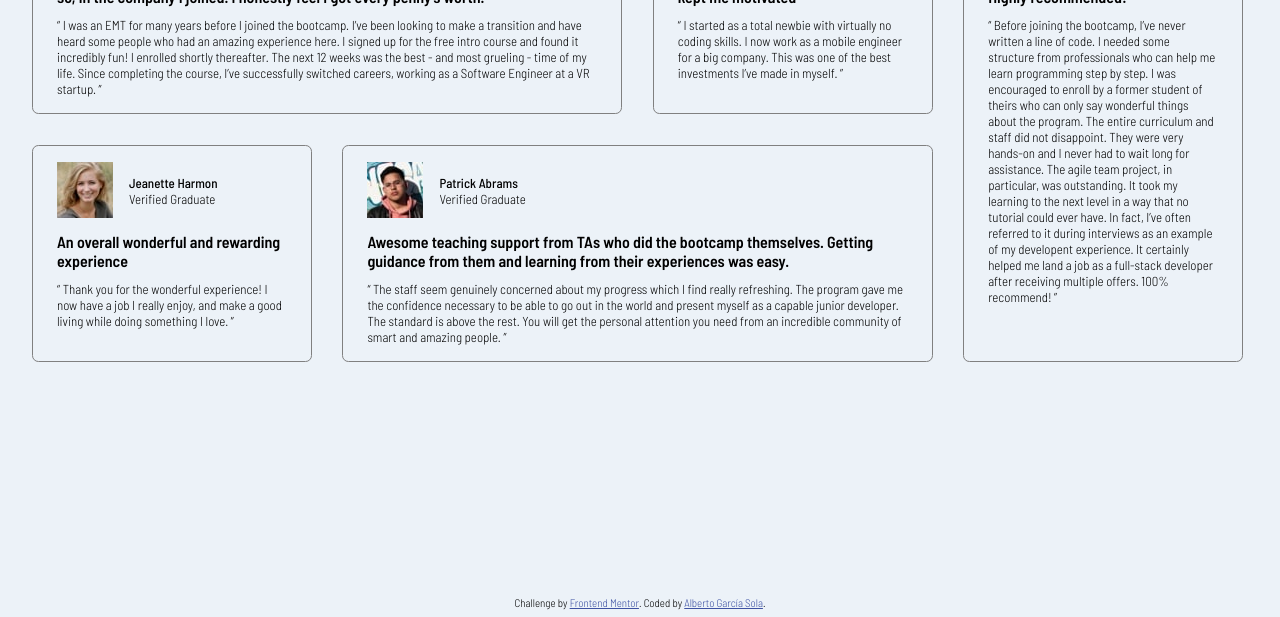
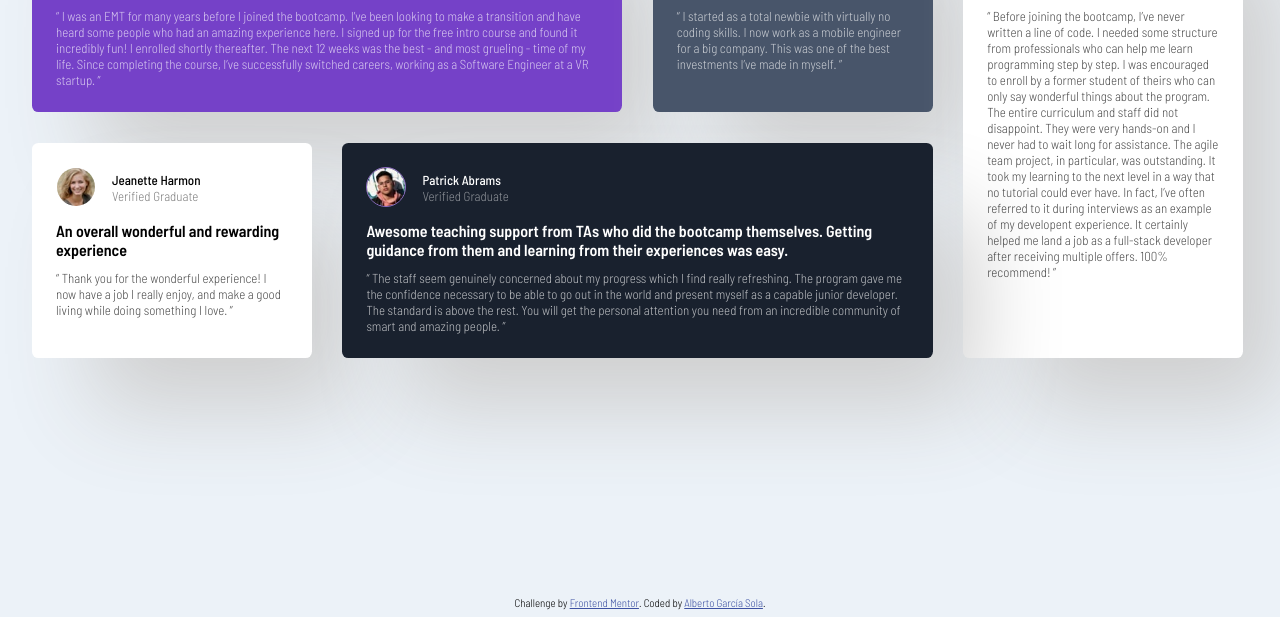
Before and after one commit to dawalberto/Testimonials-grid-section, a plain HTML site: page index.html in a window 1280 px wide. Shown: the part 183-800 px from the top of the page. Drawn offline with Linux system fonts and the light colour scheme.

Commit message:
Colors and images finished

```diff
--- a/styles.css
+++ b/styles.css
@@ -1,6 +1,16 @@
 @import url('https://fonts.googleapis.com/css2?family=Barlow+Semi+Condensed:wght@300&display=swap');
 @import url('https://fonts.googleapis.com/css2?family=Barlow+Semi+Condensed:wght@500&display=swap');
 @import url('https://fonts.googleapis.com/css2?family=Barlow+Semi+Condensed:wght@600&display=swap');
+
+:root {
+    --violet: hsl(263, 55%, 52%);
+    --light--violet: rgb(144, 110, 198);
+    --dark-gray-blue: hsl(217, 19%, 35%);
+    --dark-black-blue:hsl(219, 29%, 14%);
+    --white: hsl(0, 0%, 100%);
+    --light-gray: hsl(0, 0%, 81%);
+    --light-grayish-blue: hsl(210, 46%, 95%);
+}
 
 *,
 *::after,
@@ -19,7 +29,7 @@ body {
     font-family: 'Barlow Semi Condensed', sans-serif;
     font-weight: 300;
     margin: 4rem 2rem;
-    background-color: hsl(210, 46%, 95%);
+    background-color: var(--light-grayish-blue, lightblue);
 }
 
 .container {
@@ -29,15 +39,67 @@ body {
 }
 
 .card {
-    padding: 1rem 1.5rem;
-    border: 1px solid gray;
+    padding: 1.5rem 1.5rem;
     border-radius: .4rem;
+    box-shadow: 51px 60px 89px -9px var(--light-gray);
 }
 
 .card__header {
     display: flex;
     gap: 1rem;
     align-items: center;
+}
+
+.card:nth-child(1) {
+    background-color: var(--violet, purple);
+}
+
+.card:nth-child(2) {
+    background-color: var(--dark-gray-blue, darkgray);
+}
+
+.card:nth-child(3),
+.card:nth-child(4) {
+    background-color: var(--white, white);
+}
+
+.card:nth-child(5) {
+    background-color: var(--dark-black-blue, darkblue);
+}
+
+.card:nth-child(1),
+.card:nth-child(2),
+.card:nth-child(5) {
+    color: var(--white, white);
+}
+
+.card__header-text p:last-child,
+.card__header-text p:last-child,
+.card__header-text p:last-child {
+    opacity: .5;
+}
+
+.card:nth-child(1) .card__img,
+.card:nth-child(5) .card__img  {
+    border: .1rem solid var(--light--violet, purple);
+}
+
+.card:nth-child(2) .card__img {
+    border: .1rem solid var(--dark-gray-blue, darkgrey);
+}
+
+.card:nth-child(3) .card__img,
+.card:nth-child(4) .card__img  {
+    border: .1rem solid var(--white, white);
+}
+
+.card__body p:last-child {
+    opacity: .7;
+}
+
+.card__img {
+    max-width: 40px;
+    border-radius: 50%;
 }
 
 .card__header-text p:first-child {
@@ -60,7 +122,7 @@ body {
 .attribution {
     font-size: 11px;
     text-align: center;
-    position: absolute;
+    position: fixed;
     bottom: .5rem;
     left: 50%;
     transform: translate(-50%, 0);
```
